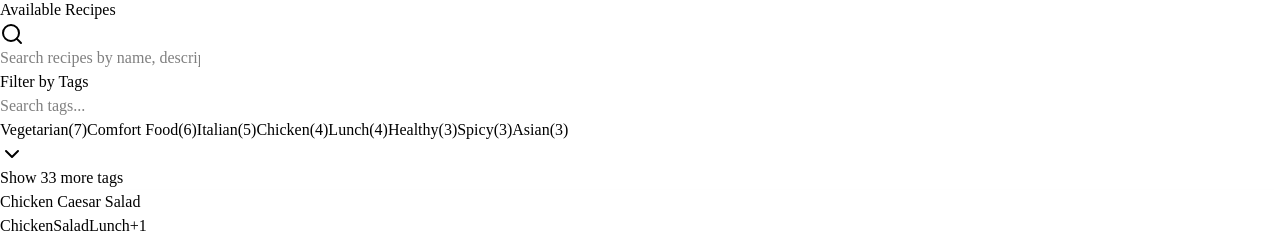
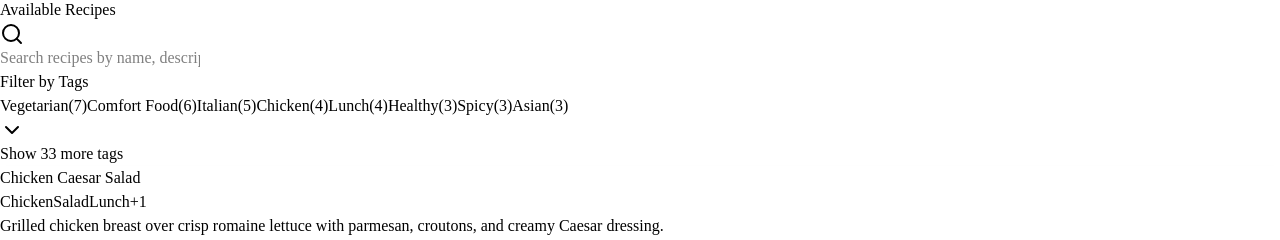
Before and after one commit to corbinmurray/easy-meals, a Next.js app in the folder apps/web/: page / in a window 1280 px wide. Shown: the part 232-472 px from the top of the page. Built offline with nearby package versions, Linux system fonts and the light colour scheme; grey boxes are pictures that could not be loaded.

Commit message:
fix(RecipeGrid): remove tag search input when tag count is low for cleaner UI

```diff
--- a/apps/web/components/WeeklyMealSelector/RecipeGrid.tsx
+++ b/apps/web/components/WeeklyMealSelector/RecipeGrid.tsx
@@ -298,19 +298,6 @@ export default function RecipeGrid({
               )}
             </div>
 
-            {/* Tag search input (only show if there are many tags) */}
-            {tagData.length > 12 && (
-              <div className="mb-3">
-                <Input
-                  type="text"
-                  placeholder="Search tags..."
-                  value={tagSearchTerm}
-                  onChange={(e) => setTagSearchTerm(e.target.value)}
-                  className="text-sm h-8"
-                />
-              </div>
-            )}
-
             {/* Available tags */}
             <div className="space-y-2">
               <div className="flex flex-wrap gap-2">
```
